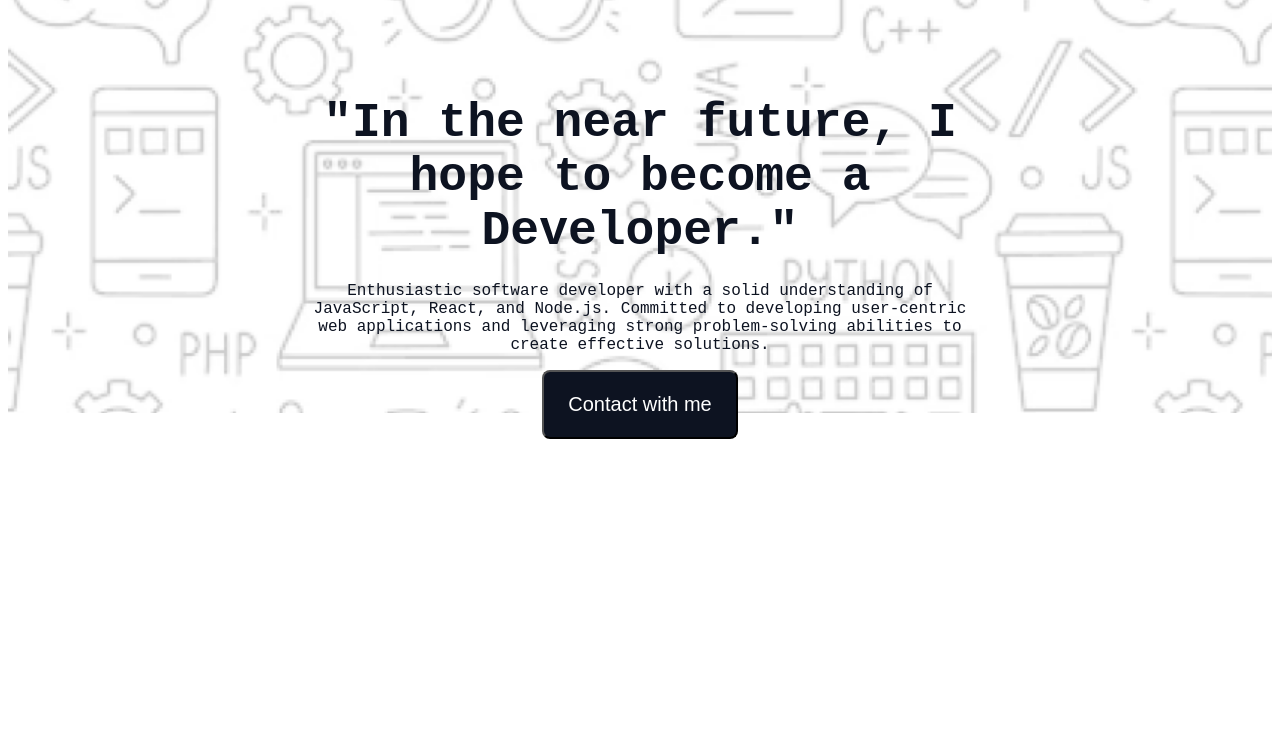
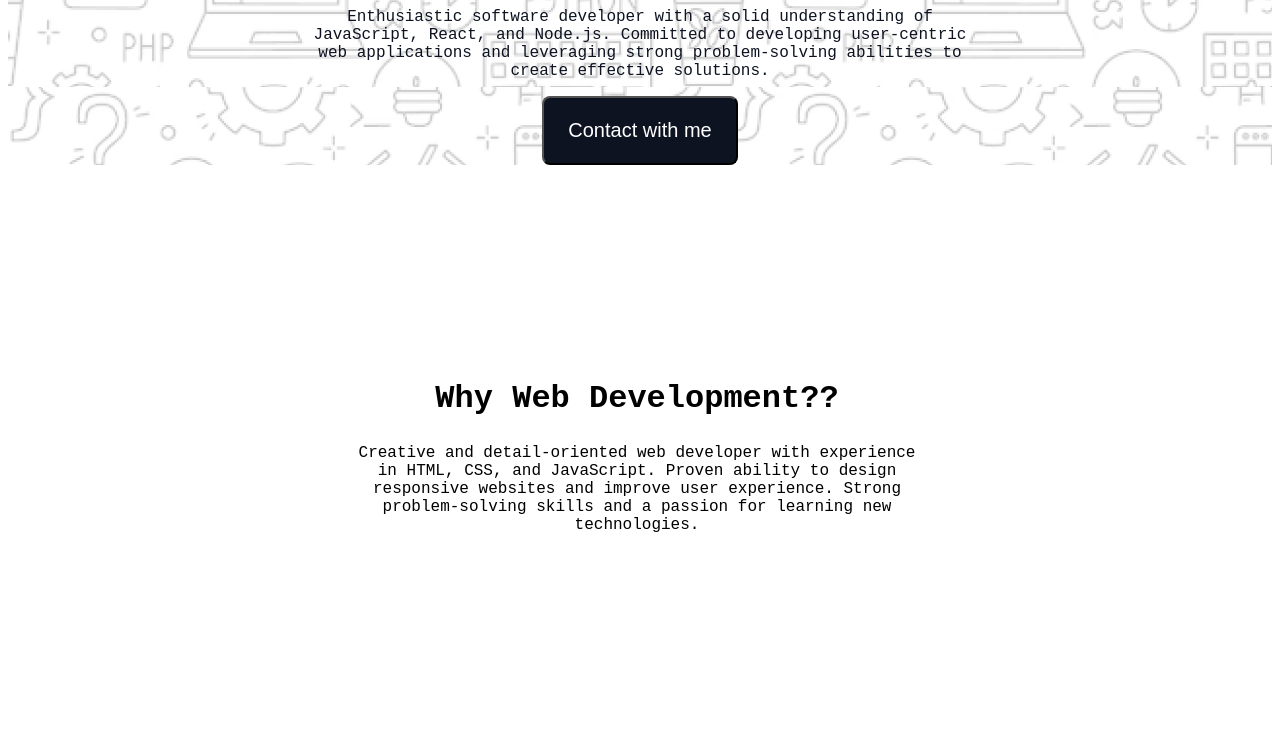
Before and after one commit to Takamaimana/A1-My-Resume, a plain HTML site: page index.html in a window 1280 px wide. Shown: the part 704-1453 px from the top of the page. Drawn offline with Linux system fonts and the light colour scheme; a web font is replaced by a local one.

Commit message:
dev style

```diff
--- a/index.html
+++ b/index.html
@@ -33,6 +33,13 @@
 
     </header>
     <main>
+        <section class="development">
+            <h1 class="dev-tittle">Why Web Development??</h1>
+            <p class="dev-description">Creative and detail-oriented web developer with experience in HTML, CSS, and JavaScript. Proven ability to design responsive websites and improve user experience. Strong problem-solving skills and a passion for learning new technologies.
+
+            </p>
+
+        </section>
 
     </main>
     <footer>
--- a/styles/style.css
+++ b/styles/style.css
@@ -38,7 +38,6 @@ nav ul li {
     font-size: 48px;
     font-weight: 800px;
     color: rgb(13, 19, 33);
-    text-align: center;
     margin: 24px 0px;
     vertical-align: middle;
 
@@ -47,7 +46,6 @@ nav ul li {
     font-weight:400px;
     font-size: 16px;
     color: rgb(13, 19, 33);
-    text-align: center;
 
 }
 .btn-secondery{
@@ -68,21 +66,49 @@ nav ul li {
     flex-direction: column;
     justify-content: flex-start;
     align-items: center;
+    margin : 50 px;
     /* gap: 25px; */
     /* padding: 0px ; */
 
     background-image: url(../assets/Hero-bg.png);
-    background-size: cover ;
-    height: 978px;
+    /* background-size: cover ; */
+    /* height: 978px; */
     /* background-position: center; */
 
 
 }
 .banner-content{
     text-align: center;
-    gap: 25px;
-    padding: 300px ;
-    align-self: stretch;
+    /* gap: 25px; */
+    /* padding: 300px ; */
+    /* align-self: stretch; */
+    margin-left: 291px;
+    margin-right: 291px;
+    margin-top: 26px;
 
 
 }
+/* main related style  */
+main{
+    max-width: 1120px;
+    margin: 0 auto;
+}
+
+/* dev related style  */
+
+.dev-tittle{
+    font-size: 32px;
+    font-weight: 900px;
+    /* text-align: center; */
+}
+.dev-description{
+    /* text-align: center; */
+    font-size: 16px;
+    font-weight: 400px;
+}
+.development{
+    margin: 215px;
+    text-align: center;
+    margin-left: 270px;
+    margin-right: 276px;
+}
```
